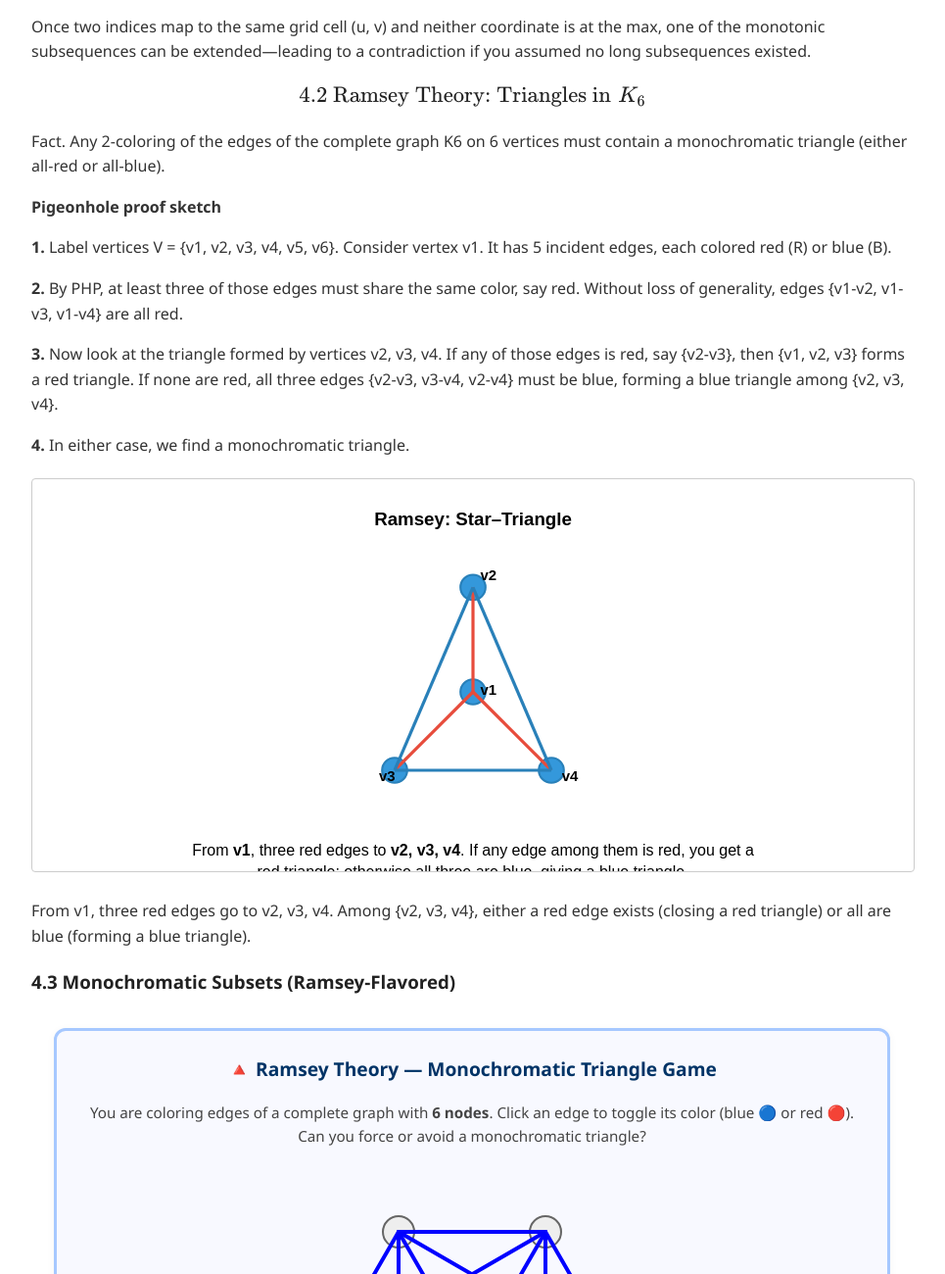
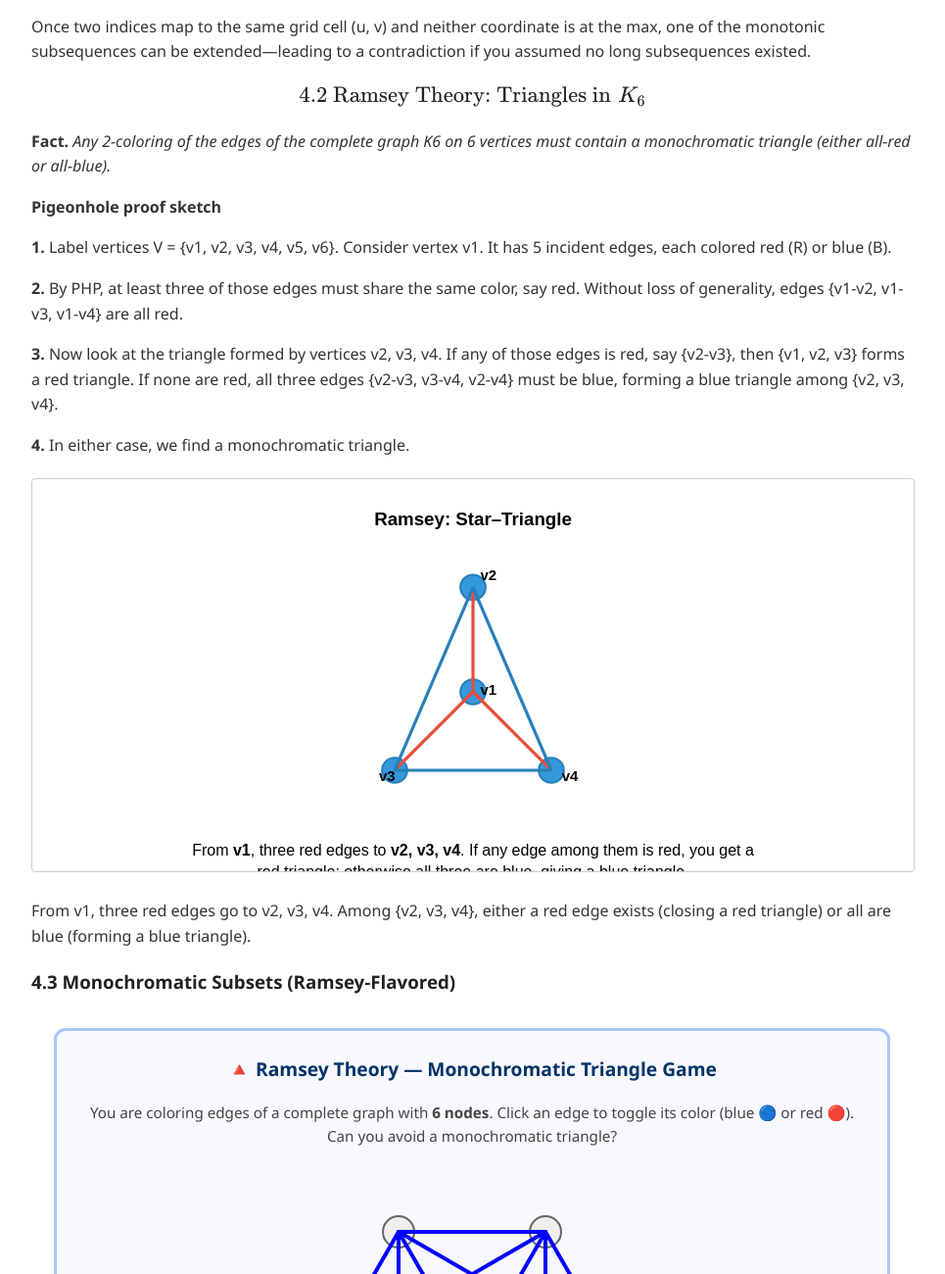
Before and after one commit to Simran-create/Pigeonhole-Principle-Applications, a plain HTML site: page index.html in a window 1280 px wide. Shown: the part 7900-9200 px from the top of the page at 98% size, without its empty margins (158-1123 px from the left). Drawn offline with nearby package versions, Linux system fonts and the light colour scheme.

Commit message:
Update index.html

```diff
--- a/index.html
+++ b/index.html
@@ -366,7 +366,7 @@ we are done (we found our long monotonic subsequence). Otherwise, each i corresp
 
     <p>Once two indices map to the same grid cell (u, v) and neither coordinate is at the max, one of the monotonic subsequences can be extended—leading to a contradiction if you assumed no long subsequences existed.</p>
     <h3><strong>$$ \text{4.2 Ramsey Theory: Triangles in} \hspace{2mm} K_6 $$</strong></h3>
-    <p>Fact. Any 2-coloring of the edges of the complete graph K6 on 6 vertices must contain a monochromatic triangle (either all-red or all-blue).</p>
+    <p><strong>Fact.</strong> <em>Any 2-coloring of the edges of the complete graph K6 on 6 vertices must contain a monochromatic triangle (either all-red or all-blue).</em></p>
     <p><strong>Pigeonhole proof sketch</strong></p>
     <p><strong>1.</strong> Label vertices V = {v1, v2, v3, v4, v5, v6}. Consider vertex v1. It has 5 incident edges, each colored red (R) or blue (B).</p>
     <p><strong>2.</strong> By PHP, at least three of those edges must share the same color, say red. Without loss of generality, edges {v1-v2, v1-v3, v1-v4} are all red.</p>
@@ -380,8 +380,8 @@ we are done (we found our long monotonic subsequence). Otherwise, each i corresp
 <div class="demo-box" id="ramsey-demo">
   <div class="demo-title">🔺 Ramsey Theory — Monochromatic Triangle Game</div>
   <div class="explanation">
-    You are coloring edges of a complete graph with <b>6 nodes</b>. Click an edge to toggle its color (blue 🔵 or red 🔴).
-    Can you force or avoid a monochromatic triangle?
+    You are coloring edges of a complete graph with <b>6 nodes</b>. Click an edge to toggle its color (blue 🔵 or red 🔴). <br>
+    Can you avoid a monochromatic triangle?
   </div>
   <svg id="ramsey-svg" width="400" height="400"></svg>
   <div id="RM-output"></div>
```
